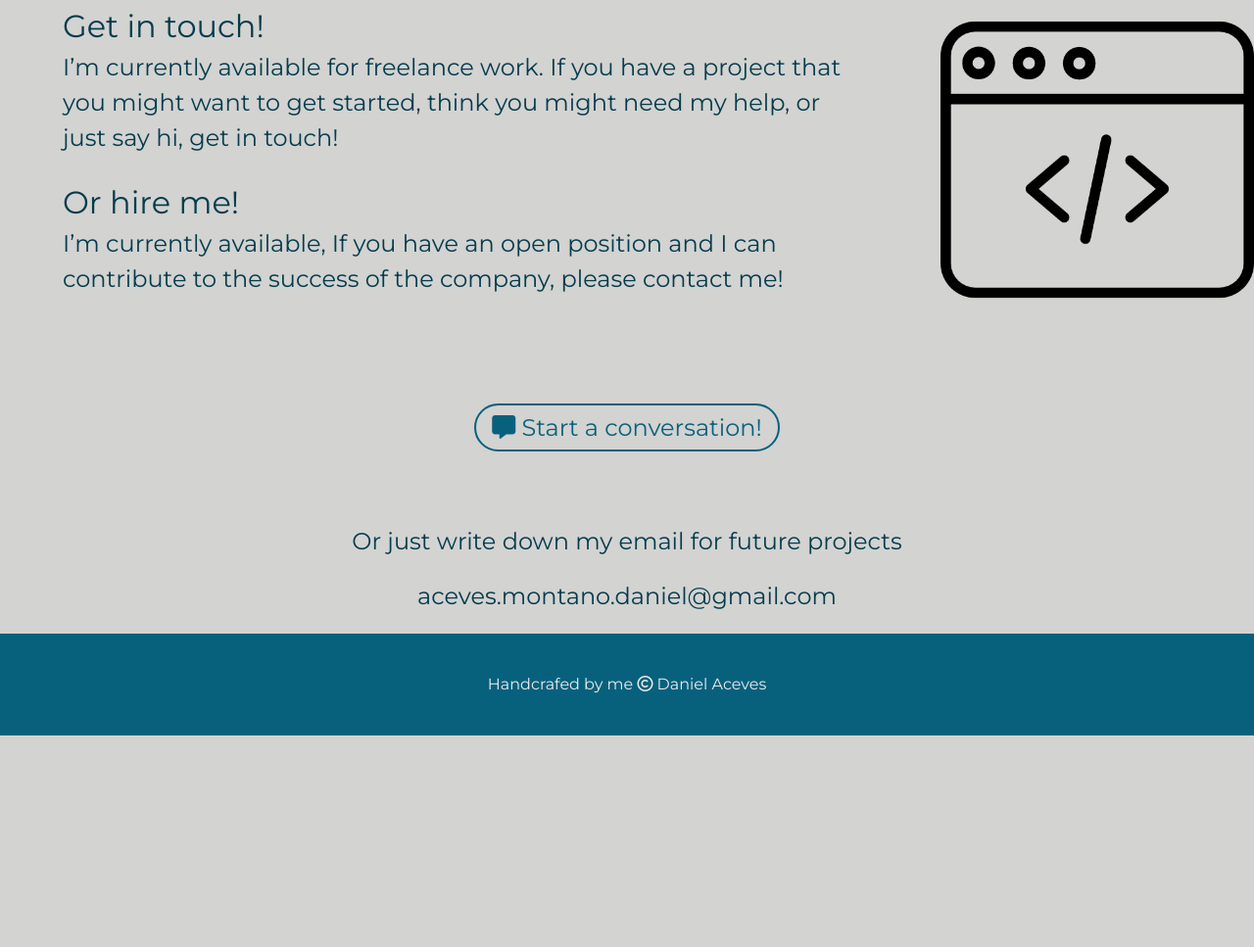
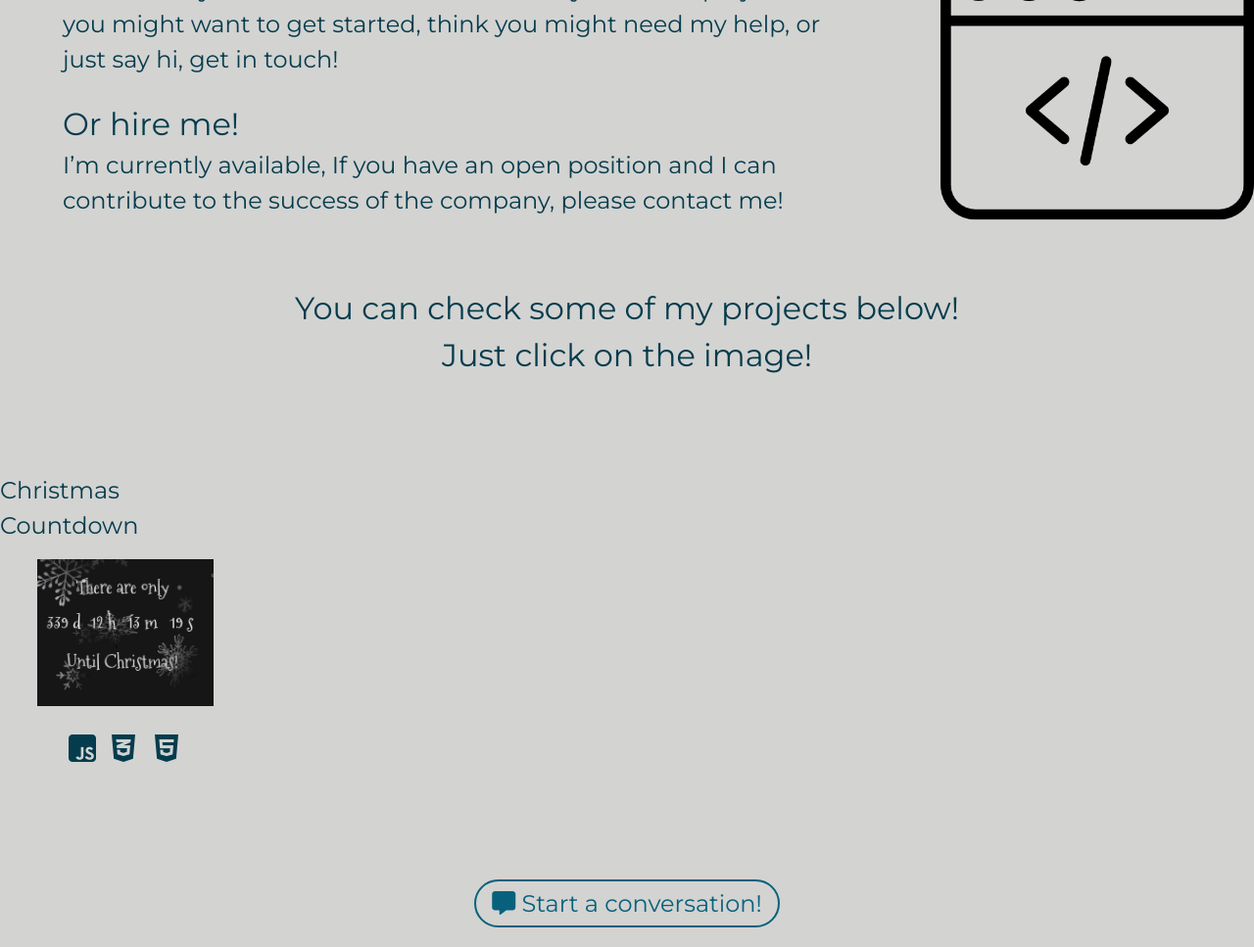
Before and after one commit to DanielAveces/Portfolio, a plain HTML site: page index.html in a window 1280 px wide. Shown: the part 933-1900 px from the top of the page at 98% size. Before the commit the page ends 1684 px from the top, so only its background shows below. Drawn offline with nearby package versions, Linux system fonts and the light colour scheme.

Commit message:
v1.3.01
Added projects

```diff
--- a/css/master.css
+++ b/css/master.css
@@ -60,3 +60,24 @@ p {
 .text-box {
   font-size: 1.8rem;
 }
+
+.portfolio-showcase {
+    height: auto;
+    max-width: 70%;
+    filter: grayscale(100%);
+    -webkit-filter: grayscale(100%);
+    -webkit-transition: all 1s ease;
+}
+
+.portfolio-showcase:hover {
+  filter: grayscale(0%);
+  filter: gray;
+  -webkit-filter: grayscale(0%);
+  filter: none;
+  transition: 0.5s ease;
+}
+
+.fa-brands {
+  height: auto;
+  max-width: 14rem;
+}
--- a/index.html
+++ b/index.html
@@ -38,7 +38,7 @@
 
   <!-- Middle -->
 
-  <div class="container flex mx-auto py-16 my-16">
+  <div class="container flex mx-auto py-16 my-8">
     <div class="">
       <img class="rounded-full max-w-xs ml-24" src="images/daniel1.jfif" alt="Daniel">
     </div>
@@ -54,7 +54,7 @@
 
   <!-- Get in touch -->
 
-  <div class="container flex mx-auto py-4 my-20">
+  <div class="container flex mx-auto py-4 my-8">
     <div class="flex-initial ml-16">
       <h2 class="h2Title">Get in touch!</h2>
 
@@ -68,6 +68,25 @@
       <img class="rounded max-w-xs ml-24" src="images/front-end.png" alt="Skills">
     </div>
   </div>
+
+  <!-- Portfolio -->
+  <div class="container mx-auto grid place-items-center">
+    <h2 class="h2Title">You can check some of my projects below!</h2>
+    <h2  class="h2Title">Just click on the image!</h2>
+  </div>
+    <div class="container flex mx-auto py-4 my-8 grid grid-cols-5 place-items-center auto-rows-max">
+      <div class="grid gap-4 place-items-center py-8 my-4 grid-cols-1">
+          <p>Christmas Countdown</p>
+          <img src="images/Xmass countdown.PNG" alt="Holiday" class="portfolio-showcase" id="xmass">
+          <div class="grid grid-cols-3 gap-4 mt-4">
+            <span><i class="fa-brands fa-square-js fa-2xl"></i></span>
+            <span><i class="fa-brands fa-css3-alt fa-2xl"></i></span>
+            <span><i class="fa-brands fa-html5 fa-2xl"></i></span>
+          </div>
+      </div>
+    </div>
+
+  <!-- Contact -->
 
   <div class="mx-auto text-center my-16">
     <a button class="rounded-full outline outline-2 contact-button px-4 py-2" type="button" name="button" href="contact.html"><i class="fa-solid fa-message"></i> Start a conversation!</button>
--- a/index.js
+++ b/index.js
@@ -23,3 +23,7 @@ $(".linkedin").on("click", function() {
 $(".github").on("click", function() {
   window.open("https://github.com/DanielAveces");
 });
+
+$("#xmass").on("click", function() {
+  window.open("https://danielaveces.github.io/Xmas-Countdown/");
+});
```
Also changed, not shown: images/Xmass countdown.PNG (added).
